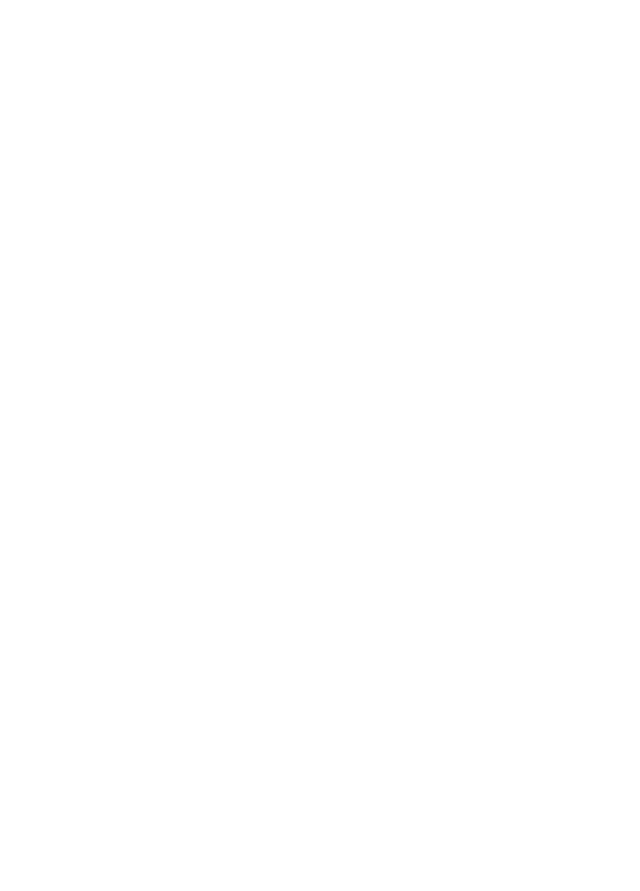
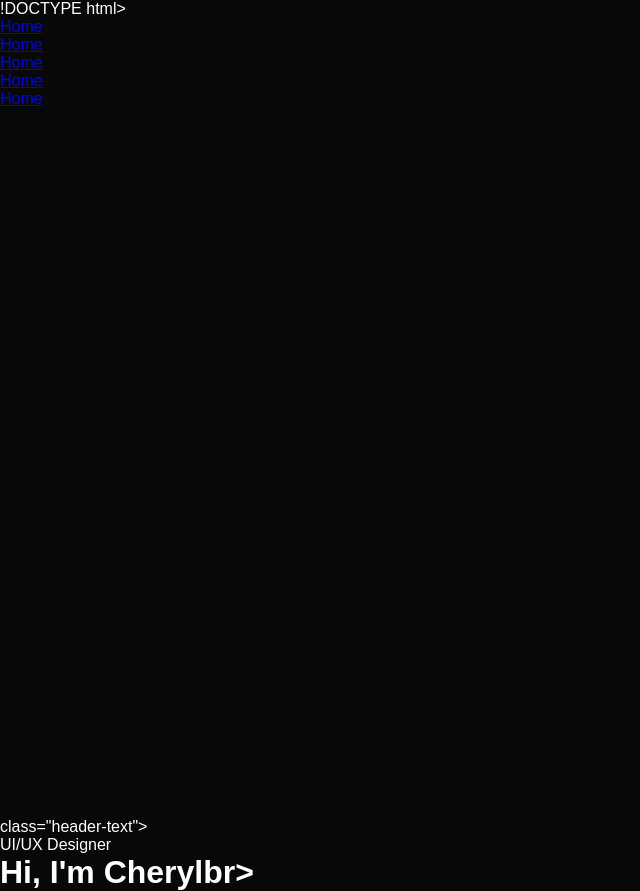
Before and after one commit to CherylYegon/web-repository, a plain HTML site: page index.html in a window 1280 px wide. Shown: the whole page, without its empty margins (0-640 px from the left). Before the commit the page ends 800 px from the top, so only its background shows below. Drawn offline with Linux system fonts and the light colour scheme.

Commit message:
added list

```diff
--- a/index.html
+++ b/index.html
@@ -1,11 +1,29 @@
-<!DOCTYPE html>
+!DOCTYPE html>
 <html lang="en">
 <head>
     <meta charset="UTF-8">
     <meta name="viewport" content="width=device-width, initial-scale=1.0">
-    <title>Document</title>
+    <title>CY'S Portfolio</title>
+    <link rel="stylesheet" href="styles.css">
 </head>
 <body>
+    <div id="header">
+        <div class="container"></div>
+           <nav>
+              <img scr="images/logo.png" class="logo">
+              <ul>
+                <li><a href="#">Home</a></li>
+                <li><a href="#">Home</a></li>
+                <li><a href="#">Home</a></li>
+                <li><a href="#">Home</a></li>
+                <li><a href="#">Home</a></li>
+              </ul>
+    </nav>
+    </div> class="header-text">
+      <p>UI/UX Designer</p>
+      <h1>Hi, I'm <span>Cheryl</span>br></h1>
+
+
 
 </body>
 </html>
--- a/styles.css
+++ b/styles.css
@@ -0,0 +1,17 @@
+*{
+    margin: 0;
+    padding: 0;
+    font-family: "Poppins", sans-serif;
+    box-sizing: border-box;
+}
+body{
+    background: #080808;
+    color: #fff;
+}
+#header{
+  width: 100%;
+  height: 100vh;
+  background-image: url;(images/background.png);
+  background-size: cover;
+  background-position: center;
+}
```
Also changed, not shown: images/background png.jpeg (added).
